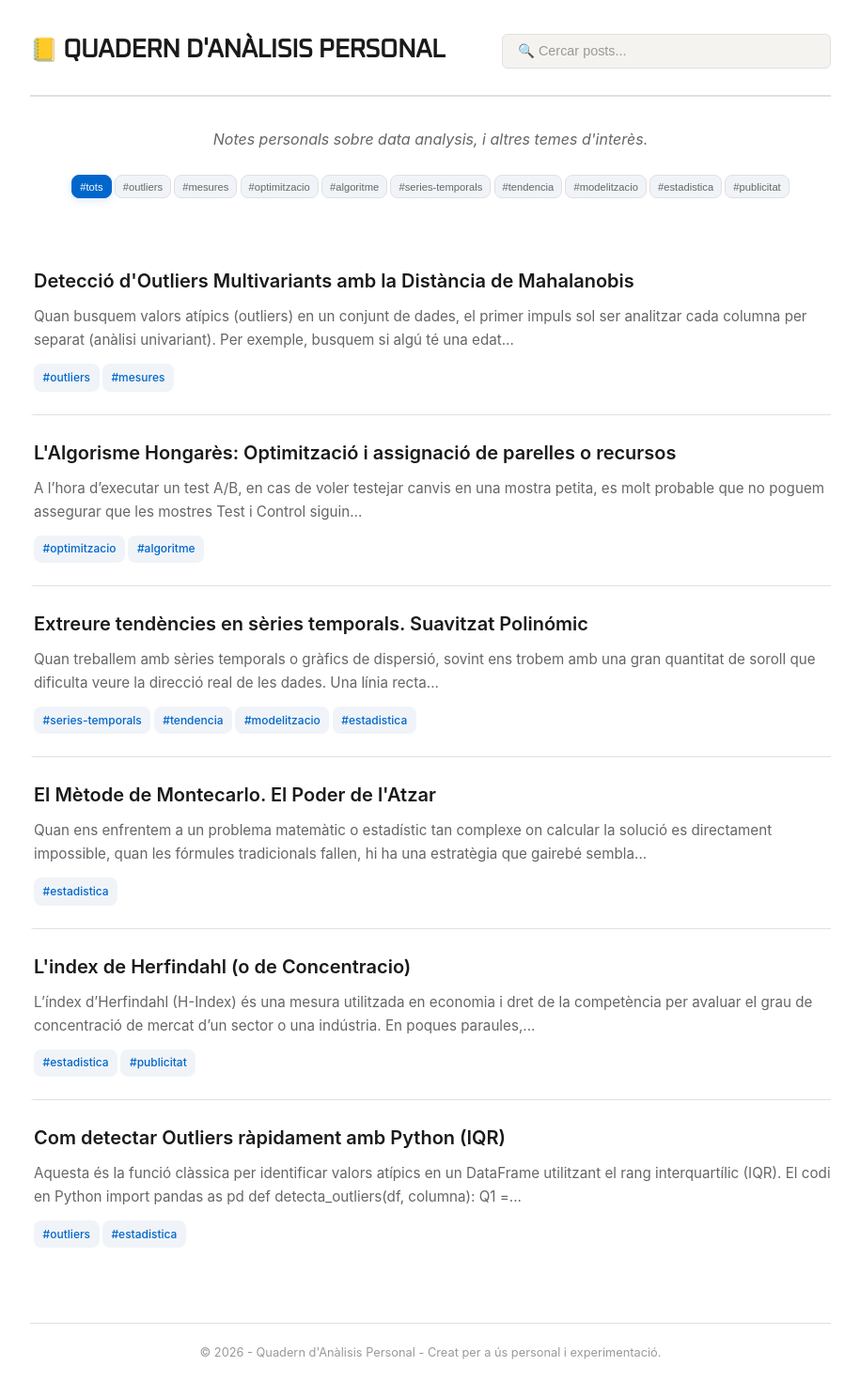
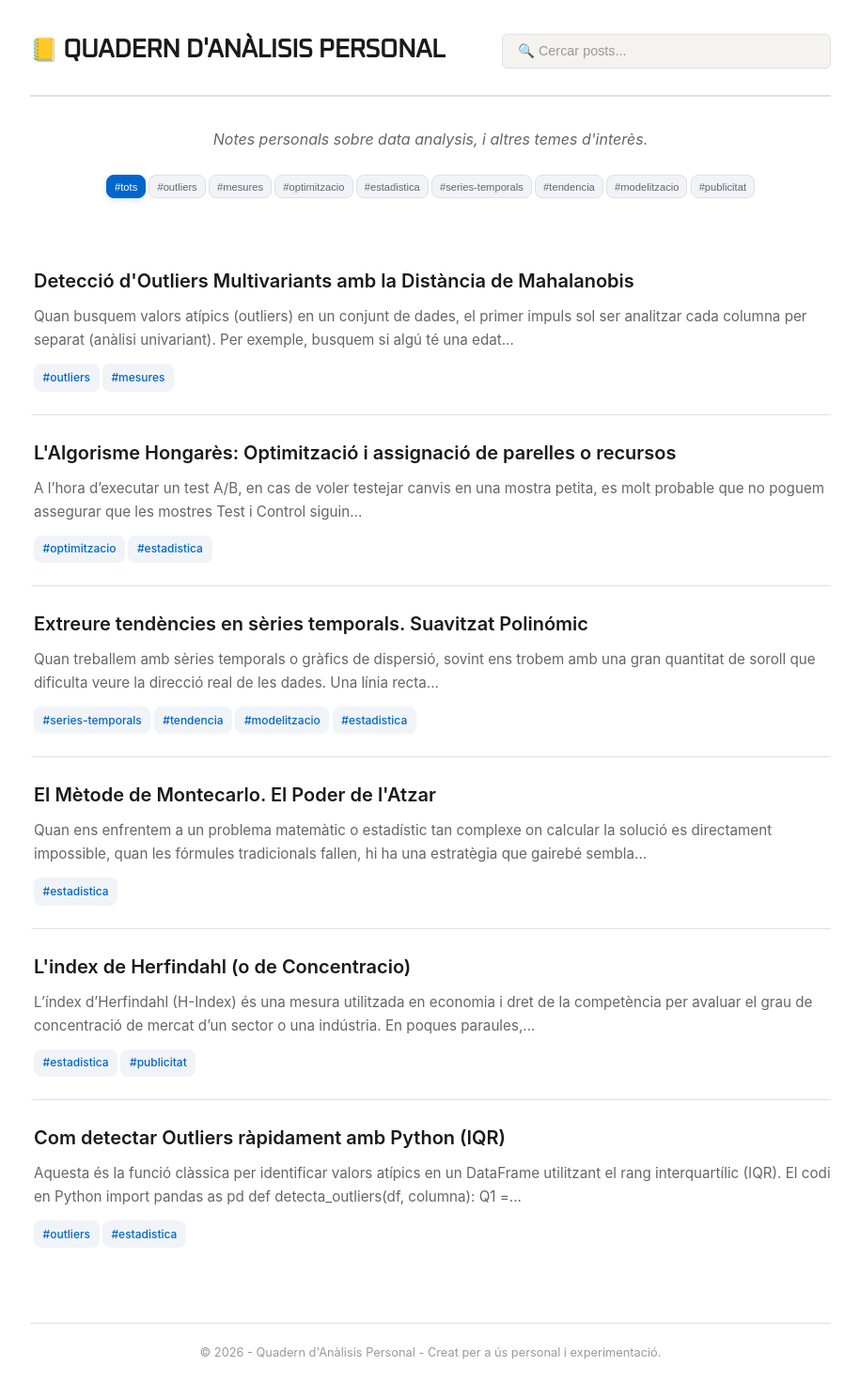
Before and after one commit to alberthr/alberthr.github.io, a Jekyll site: the page built from index.html, in a window 1280 px wide. Shown: the whole page at 94% size, without its empty margins (182-1097 px from the left). Built offline with Jekyll 4.4.1, drawn with Linux system fonts in a browser that asks for light colours.

Commit message:
Modify tags in algoritme-hongares.md
Updated tags in the post to include 'estadistica' and remove 'algoritme'.

```diff
--- a/_posts/2020-06-09-algoritme-hongares.md
+++ b/_posts/2020-06-09-algoritme-hongares.md
@@ -3,7 +3,7 @@ layout: post
 title: "L'Algorisme Hongarès: Optimització i assignació de parelles o recursos"
 tags:
   - optimitzacio
-  - algoritme
+  - estadistica
 ---
 
 A l'hora d'executar un test A/B, en cas de voler testejar canvis en una mostra petita, es molt probable que no poguem assegurar que les mostres Test i Control siguin comparables. Estant d'analista de dades en una cadena de retail, imaginem que l'empresa ha aplicat una nova estratègia de màrqueting en **5 botigues seleccionades** (les anomenarem el "Grup de Tractament"). Per mesurar l'impacte real de la campanya sense biaixos, es volen comparar amb botigues on no s'hagi implementat la campanya. A la base dades hi ha **20 botigues de control** disponibles.
```
